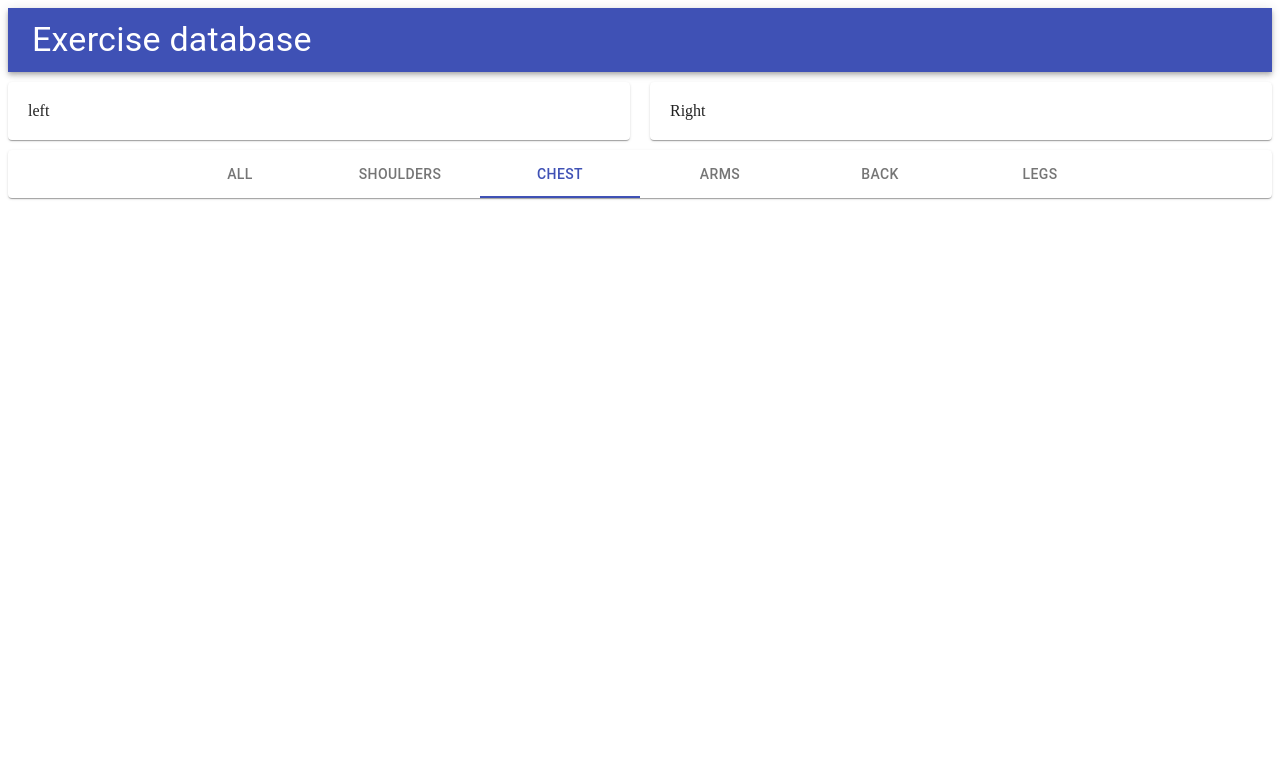
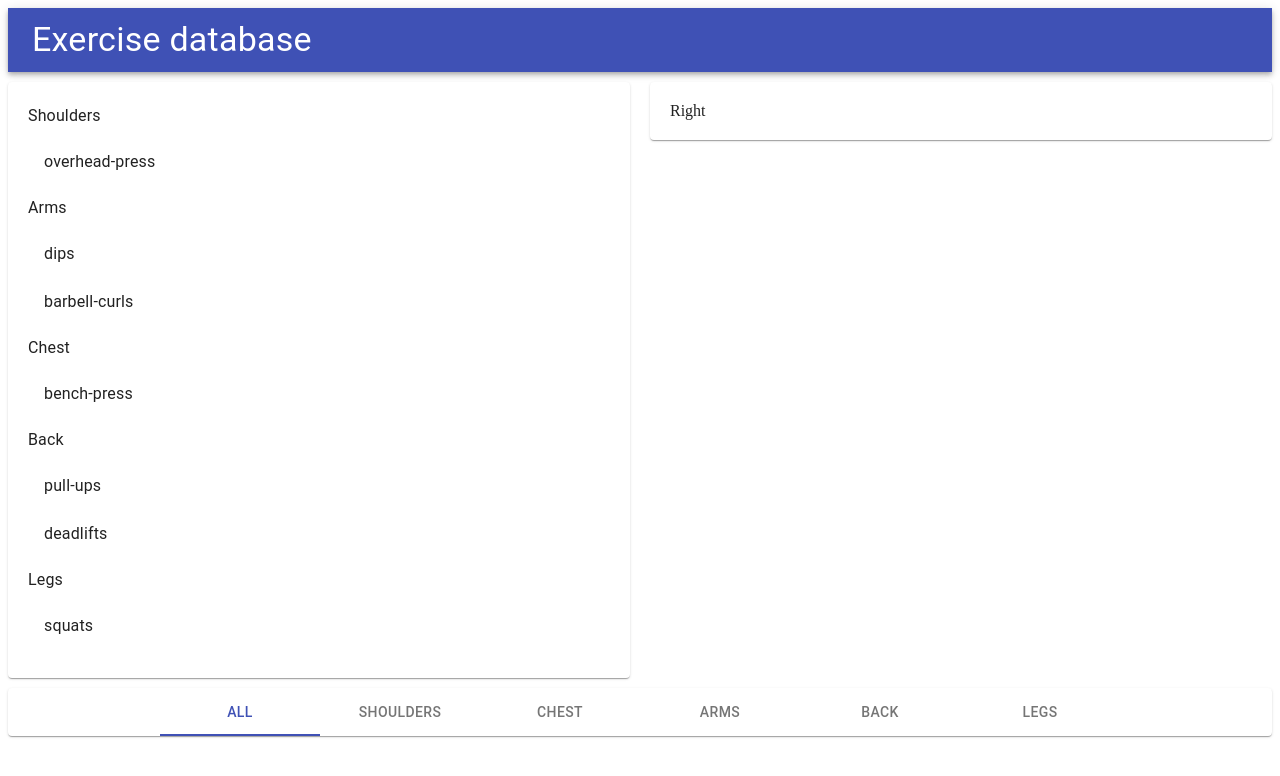
Before and after one commit to Yuxuan-Jiang/webpack-quick-start, a React app: page / in a window 1280 px wide. Shown: the top 776 px of the page. Built offline with nearby package versions, Linux system fonts and the light colour scheme.

Commit message:
left page to show exercise list

```diff
--- a/src/Components/App.js
+++ b/src/Components/App.js
@@ -4,16 +4,39 @@ import { Page } from "./Exercises";
 import { exercises, muscles } from "../store";
 
 export default class extends Component {
-  states = {
-    exercises
+  state = {
+    exercises,
+    chosen: 0
   };
+
+  selectMuscle(chosen) {
+    this.setState({
+      chosen: 2
+    });
+  }
+
+  getExercisesByMuscle() {
+    return Object.entries(
+      this.state.exercises.reduce((exercises, exercise) => {
+        const { muscles } = exercise;
+        exercises[muscles] = exercises[muscles]
+          ? [...exercises[muscles], exercise]
+          : [exercise];
+        return exercises;
+      }, {})
+    );
+  }
 
   render() {
     return (
       <Fragment>
         <Header />
-        <Page />
-        <Footer muscles={muscles} />
+        <Page exercises={this.getExercisesByMuscle()} />
+        <Footer
+          muscles={muscles}
+          Chosen={this.state.chosen}
+          onChange={this.selectMuscle.bind(this)}
+        />
       </Fragment>
     );
   }
--- a/src/Components/Exercises/Page.js
+++ b/src/Components/Exercises/Page.js
@@ -1,7 +1,14 @@
-import React from "react";
-import { Grid, Paper } from "@material-ui/core";
+import React, { Fragment } from "react";
+import {
+  Grid,
+  Paper,
+  Typography,
+  List,
+  ListItem,
+  ListItemText
+} from "@material-ui/core";
 
-export default props => (
+export default ({ exercises }) => (
   <Grid container>
     <Grid item sm>
       <Paper
@@ -12,7 +19,25 @@ export default props => (
           marginBottom: 10
         }}
       >
-        left
+        {exercises.map(([muscles, exercises]) => (
+          <Fragment>
+            <Typography
+              variant="subtitle1"
+              style={{ textTransform: "capitalize" }}
+            >
+              {muscles}
+            </Typography>
+            <List component="nav" aria-label="secondary mailbox folder">
+              {exercises.map(exercise => {
+                return (
+                  <ListItem button>
+                    <ListItemText primary={exercise.id} />
+                  </ListItem>
+                );
+              })}
+            </List>
+          </Fragment>
+        ))}
       </Paper>
     </Grid>
     <Grid item sm>
--- a/src/Components/Layouts/Footer.js
+++ b/src/Components/Layouts/Footer.js
@@ -1,9 +1,15 @@
 import React from "react";
 import { Tab, Tabs, Paper } from "@material-ui/core";
 
-export default ({ muscles }) => (
+export default ({ muscles, Chosen, onChange }) => (
   <Paper>
-    <Tabs value={2} indicatorColor="primary" textColor="primary" centered>
+    <Tabs
+      value={Chosen}
+      indicatorColor="primary"
+      textColor="primary"
+      centered
+      onChange={onChange}
+    >
       <Tab label={"All"} />
       {muscles.map(group => (
         <Tab label={group} />
```
Also changed, not shown: src/Components/Layouts/Header.js (+1 -8 lines).
